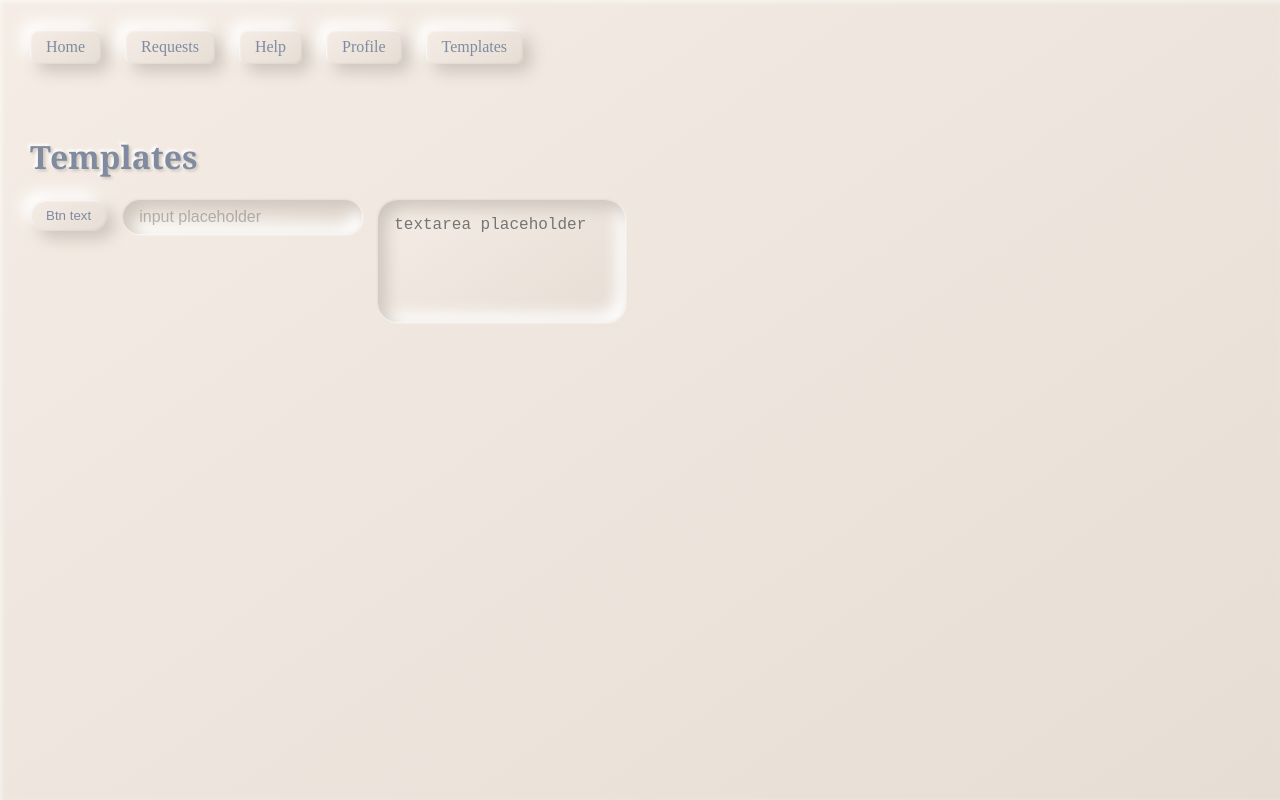
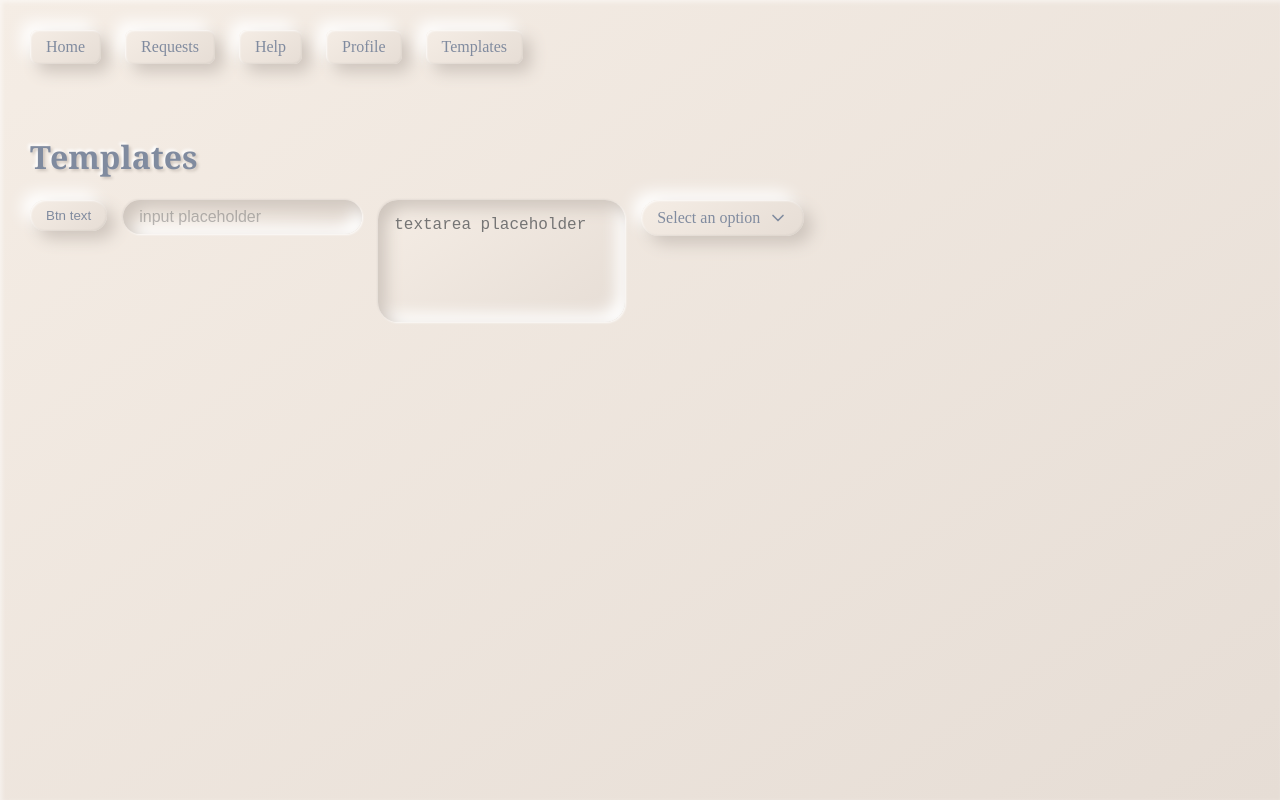
Before and after one commit to NataliaVozhdaeva/neumorphism-experiments, a React (Vite) app: page /templates in a window 1280 px wide. Built offline with nearby package versions, Linux system fonts and the light colour scheme.

Commit message:
feat: add select component

```diff
--- /dev/null
+++ b/src/components/select.jsx
@@ -0,0 +1,39 @@
+import { useState } from 'react';
+
+import '../styles/components/select.css';
+
+function Select({ className = '', options = [], value, onChange, placeholder = 'Select an option' }) {
+  // открыт ли список; состояние внутреннее, родителю про него знать незачем
+  const [isOpen, setIsOpen] = useState(false);
+
+  // объект выбранной опции или undefined, если ничего не выбрано
+  const selected = options.find((option) => option.value === value);
+
+  return (
+    <div className={`select ${isOpen ? 'select--open' : ''} ${className}`.trim()}>
+      <button type='button' className='btn select-trigger' onClick={() => setIsOpen(!isOpen)}>
+        <span className='select-value'>{selected ? selected.label : placeholder}</span>
+      </button>
+
+      {isOpen && (
+        <ul className='select-list'>
+          {options.map((option) => (
+            <li key={option.value}>
+              <button
+                type='button'
+                className={option.value === value ? 'btn select-option select-option--selected' : 'btn select-option'}
+                onClick={() => {
+                  onChange(option.value);
+                  setIsOpen(false);
+                }}>
+                {option.label}
+              </button>
+            </li>
+          ))}
+        </ul>
+      )}
+    </div>
+  );
+}
+
+export default Select;
--- a/src/pages/home.jsx
+++ b/src/pages/home.jsx
@@ -3,28 +3,30 @@ import { useState } from 'react';
 import Btn from '../components/button';
 import Input from '../components/input';
 import Modal from '../components/modal';
-
+import Select from '../components/select';
 import Nav from '../components/nav';
 import '../styles/home.css';
 
 function Home() {
-  // открыта ли модалка создания аккаунта
   const [isCreateOpen, setIsCreateOpen] = useState(false);
+  const [contact, setContact] = useState('');
 
-  // отправка формы: пока просто гасим перезагрузку страницы
   const handleCreateSubmit = (e) => {
     e.preventDefault();
   };
 
-  // вход в аккаунт: гасим перезагрузку и достаём значения полей
   const handleLoginSubmit = (e) => {
     e.preventDefault();
     const formData = new FormData(e.currentTarget);
     const email = formData.get('email');
     const password = formData.get('password');
-    // тут будет запрос на бэк
     console.log({ email, password });
   };
+
+  const contactOptions = [
+    { value: 'email', label: 'e-mail' },
+    { value: 'phone', label: 'phone' },
+  ];
 
   return (
     <div className='homepage contentContainer'>
@@ -52,6 +54,15 @@ function Home() {
           <h2 className='modal-title'>Create an account</h2>
           <Input className='create-email' placeholder='email' />
           <Input className='create-password' type='password' placeholder='password' />
+          <Input className='repeat-password' type='password' placeholder='repeat password' />
+          <Select
+            className='select-contact'
+            options={contactOptions}
+            value={contact}
+            onChange={setContact}
+            placeholder='Preferred way to contact'
+          />
+
           <Btn text='Create' className='account-creation-submit' type='submit' />
         </form>
       </Modal>
--- a/src/pages/templates.jsx
+++ b/src/pages/templates.jsx
@@ -1,11 +1,21 @@
+import { useState } from 'react';
+
 import Nav from '../components/nav';
 import Btn from '../components/button';
 import Input from '../components/input';
 import Textarea from '../components/textarea';
+import Select from '../components/select';
 
 import '../styles/templates.css';
 
 function Templates() {
+  const [myValue, setMyValue] = useState('Default value');
+
+  const templateOptions = [
+    { value: 'option 1', label: 'option 1' },
+    { value: 'option 2', label: 'option 2' },
+  ];
+
   return (
     <div className='templates contentContainer'>
       <Nav />
@@ -14,6 +24,7 @@ function Templates() {
         <Btn text='Btn text' className='customClassName' />
         <Input />
         <Textarea rows={'5'} />
+        <Select className='select-template' options={templateOptions} value={myValue} onChange={setMyValue} />
       </div>
     </div>
   );
--- /dev/null
+++ b/src/styles/components/select.css
@@ -0,0 +1,84 @@
+.select {
+  /* якорь для абсолютно спозиционированного списка */
+  position: relative;
+  align-self: flex-start;
+}
+
+.select-trigger {
+  display: flex;
+  align-items: center;
+  gap: 8px;
+
+  width: 100%;
+  padding: 8px 16px;
+  box-sizing: border-box;
+}
+
+.select-trigger::after {
+  content: '';
+
+  flex-shrink: 0;
+  width: 20px;
+  height: 20px;
+  /* прижимаем стрелку к правому краю, как бы длинна ни была подпись */
+  margin-left: auto;
+
+  /* цвет стрелки задаётся фоном, маска только вырезает форму */
+  background-color: var(--gray);
+  -webkit-mask: var(--icon-chevron-down) center / contain no-repeat;
+  mask: var(--icon-chevron-down) center / contain no-repeat;
+
+  transition: transform 0.2s;
+}
+
+/* разворачиваем стрелку, когда список открыт */
+.select--open .select-trigger::after {
+  transform: rotate(180deg);
+}
+
+.select-list {
+  position: absolute;
+  top: calc(100% + 8px);
+  left: 0;
+  /* поверх соседних полей формы */
+  z-index: 10;
+
+  display: flex;
+  flex-direction: column;
+  gap: 8px;
+
+  min-width: 100%;
+  box-sizing: border-box;
+  margin: 0;
+  padding: 8px;
+  list-style: none;
+
+  background: linear-gradient(145deg, var(--beige1), var(--beige2));
+  border-radius: 20px;
+  box-shadow:
+    var(--beige-shadow) 8px 8px 24px,
+    #ffffff80 2px 2px 4px inset;
+}
+
+.select-option {
+  width: 100%;
+  padding: 8px 16px;
+  box-sizing: border-box;
+  text-align: left;
+  white-space: nowrap;
+}
+
+/* выбранная опция выглядит вдавленной на фоне выпуклых соседей */
+.select-option--selected,
+.select-option--selected:hover {
+  box-shadow:
+    var(--beige-shadow) 8px 8px 16px inset,
+    var(--lightpoint) -8px -8px 16px inset;
+}
+
+/* кнопки не наследуют ни цвет, ни шрифт — возвращаем это руками */
+.select button {
+  color: inherit;
+  font: inherit;
+  cursor: pointer;
+}
```
Also changed, not shown: src/styles/variables.css (+3 -0 lines).
